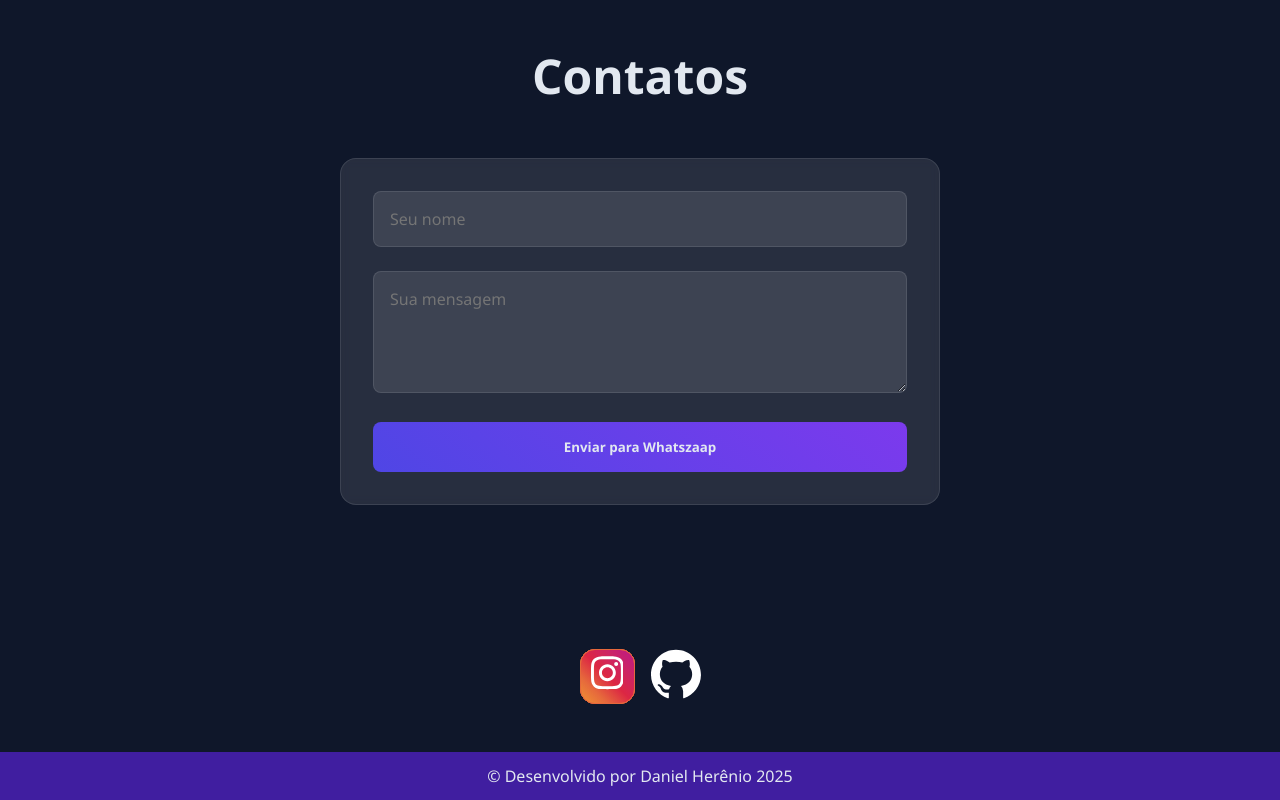
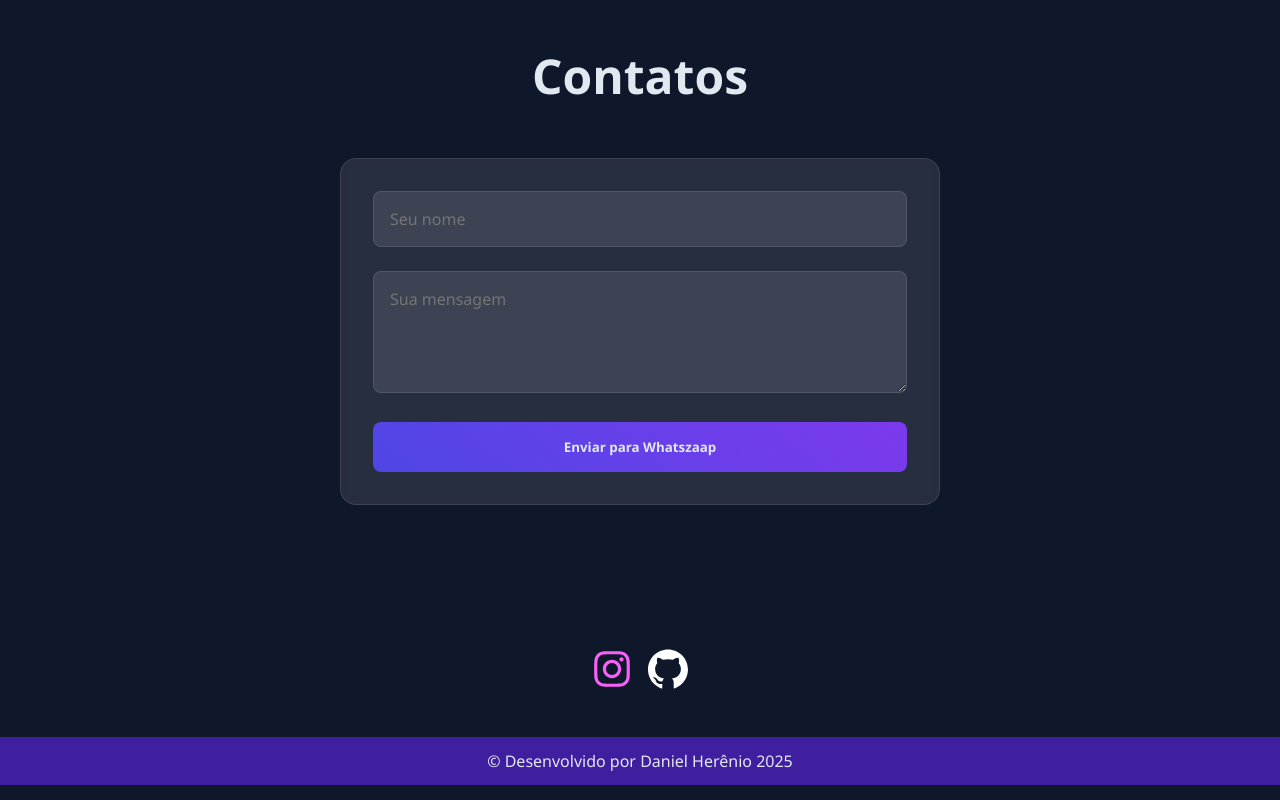
Before and after one commit to DanielHHEe/MeuPortfolio, a React (Vite) app: page / in a window 1280 px wide. Shown: the part 2881-3681 px from the top of the page. Built offline with nearby package versions, Linux system fonts and the light colour scheme.

Commit message:
Atualização no App.jsx e index.css

```diff
--- a/src/App.jsx
+++ b/src/App.jsx
@@ -7,12 +7,13 @@ import tarefas from './assets/tarefas.jpeg';
 import './index.css';
 import react from './assets/react.png';
 import { GithubOutlined } from '@ant-design/icons';
+import { InstagramOutlined  } from '@ant-design/icons';
 
 
 function enviarMensagem(event, nomeRef, mensagemRef) {
-  event.preventDefault(); // Evita o envio tradicional do formulário
+  event.preventDefault();
 
-  // Acessando os valores usando as refs
+
   const nome = nomeRef.current.value;
   const mensagem = mensagemRef.current.value;
   const telefone = '5599991999125';
@@ -23,7 +24,7 @@ function enviarMensagem(event, nomeRef, mensagemRef) {
 }
 
 function portFolio() {
-  // Criando refs para os campos de nome e mensagem
+
   const nomeRef = useRef(null);
   const mensagemRef = useRef(null);
 
@@ -120,52 +121,11 @@ function portFolio() {
       </section>
 
       <section className='rodape'>
-        <div className='rodape-tolltip'>
 
-          <div class="tooltip-container">
-            <div class="tooltip">
-              <div class="profile">
-                <div class="user">
-                  <div class="img">
-                    <img className='eu-png' src={eu} alt="" />
-                  </div>
-                  <div class="details">
-                    <div class="name">Usúario</div>
-                    <div class="username">@daniel_herenio</div>
-                  </div>
-                </div>
-                <div class="about">+359 seguidores</div>
-              </div>
-            </div>
-            <div class="text">
-              <a class="icon" href="#">
-                <div class="layer">
-                  <span></span>
-                  <span></span>
-                  <span></span>
-                  <span></span>
-                  <span class="instagramSVG">
-                    <a href="https://www.instagram.com/daniel_herenio?igsh=MW0xMXVid2syeDI4Mg==">
-                      <svg
-                        fill="white"
-                        class="svgIcon"
-                        viewBox="0 0 448 512"
-                        height="1.5em"
-                        xmlns="http://www.w3.org/2000/svg"
-                      >
-                        <path
-                          d="M224.1 141c-63.6 0-114.9 51.3-114.9 114.9s51.3 114.9 114.9 114.9S339 319.5 339 255.9 287.7 141 224.1 141zm0 189.6c-41.1 0-74.7-33.5-74.7-74.7s33.5-74.7 74.7-74.7 74.7 33.5 74.7 74.7-33.6 74.7-74.7 74.7zm146.4-194.3c0 14.9-12 26.8-26.8 26.8-14.9 0-26.8-12-26.8-26.8s12-26.8 26.8-26.8 26.8 12 26.8 26.8zm76.1 27.2c-1.7-35.9-9.9-67.7-36.2-93.9-26.2-26.2-58-34.4-93.9-36.2-37-2.1-147.9-2.1-184.9 0-35.8 1.7-67.6 9.9-93.9 36.1s-34.4 58-36.2 93.9c-2.1 37-2.1 147.9 0 184.9 1.7 35.9 9.9 67.7 36.2 93.9s58 34.4 93.9 36.2c37 2.1 147.9 2.1 184.9 0 35.9-1.7 67.7-9.9 93.9-36.2 26.2-26.2 34.4-58 36.2-93.9 2.1-37 2.1-147.8 0-184.8zM398.8 388c-7.8 19.6-22.9 34.7-42.6 42.6-29.5 11.7-99.5 9-132.1 9s-102.7 2.6-132.1-9c-19.6-7.8-34.7-22.9-42.6-42.6-11.7-29.5-9-99.5-9-132.1s-2.6-102.7 9-132.1c7.8-19.6 22.9-34.7 42.6-42.6 29.5-11.7 99.5-9 132.1-9s102.7-2.6 132.1 9c19.6 7.8 34.7 22.9 42.6 42.6 11.7 29.5 9 99.5 9 132.1s2.7 102.7-9 132.1z"
-                        ></path>
-                      </svg>
-                    </a>
 
-                  </span>
-                </div>
-                <div class="text">Instagram</div>
-              </a>
-            </div>
-          </div>
-        </div>
+          <a href="https://www.instagram.com/daniel_herenio/">
+            <InstagramOutlined className='insta' />
+          </a>
 
         <a href="https://github.com/DanielHHEe">
           <GithubOutlined className='git' />
--- a/src/index.css
+++ b/src/index.css
@@ -128,9 +128,9 @@ body {
   padding: 6rem 2rem;
   display: flex;
   flex-direction: column;
-  /* Adiciona o layout em coluna */
+
   align-items: center;
-  /* Centraliza o conteúdo */
+
   text-align: center;
 
 }
@@ -226,11 +226,11 @@ body {
 
 .habilidades h1 {
   margin-bottom: 4rem;
-  /* Cria um espaçamento abaixo do título */
+
   font-size: 2.5rem;
-  /* Ajusta o tamanho da fonte, se necessário */
+
   color: var(--claro);
-  /* Muda a cor do título */
+
 }
 
 
@@ -436,156 +436,8 @@ body {
   }
 }
 
-/* From Uiverse.io by vinodjangid07 */
-.tooltip-container {
-  position: relative;
-  cursor: pointer;
-  transition: all 0.2s;
-  font-size: 17px;
-  border-radius: 10px;
-}
 
-.tooltip {
-  position: absolute;
-  top: 0;
-  left: 50%;
-  transform: translateX(-50%);
-  padding: 10px;
-  opacity: 0;
-  pointer-events: none;
-  transition: all 0.3s;
-  border-radius: 15px;
-  box-shadow: inset 5px 5px 5px rgba(0, 0, 0, 0.2),
-    inset -5px -5px 15px rgba(255, 255, 255, 0.1),
-    5px 5px 15px rgba(0, 0, 0, 0.3), -5px -5px 15px rgba(255, 255, 255, 0.1);
-}
 
-.profile {
-  background: #2a2b2f;
-  border-radius: 10px 15px;
-  padding: 10px;
-  border: 1px solid #52382f;
-}
-
-.tooltip-container:hover .tooltip {
-  top: -150px;
-  opacity: 1;
-  visibility: visible;
-  pointer-events: auto;
-}
-
-.icon {
-  text-decoration: none;
-  color: #fff;
-  display: block;
-  position: relative;
-}
-
-.layer {
-  width: 55px;
-  height: 55px;
-  transition: transform 0.3s;
-}
-
-.icon:hover .layer {
-  transform: rotate(-35deg) skew(20deg);
-}
-
-.layer span {
-  position: absolute;
-  top: 0;
-  left: 0;
-  height: 100%;
-  width: 100%;
-  border: 1px solid #fff;
-  border-radius: 15px;
-  transition: all 0.3s;
-}
-
-.layer span,
-.text {
-  color: #e6683c;
-  border-color: #e6683c;
-}
-
-.icon:hover.layer span {
-  box-shadow: -1px 1px 3px #e6683c;
-}
-
-.icon .text {
-  position: absolute;
-  left: 50%;
-  bottom: -5px;
-  opacity: 0;
-  font-weight: 500;
-  transform: translateX(-50%);
-  transition: bottom 0.3s ease, opacity 0.3s ease;
-}
-
-.icon:hover .text {
-  bottom: -35px;
-  opacity: 1;
-}
-
-.icon:hover .layer span:nth-child(1) {
-  opacity: 0.2;
-}
-
-.icon:hover .layer span:nth-child(2) {
-  opacity: 0.4;
-  transform: translate(5px, -5px);
-}
-
-.icon:hover .layer span:nth-child(3) {
-  opacity: 0.6;
-  transform: translate(10px, -10px);
-}
-
-.icon:hover .layer span:nth-child(4) {
-  opacity: 0.8;
-  transform: translate(15px, -15px);
-}
-
-.icon:hover .layer span:nth-child(5) {
-  opacity: 1;
-  transform: translate(20px, -20px);
-}
-
-.instagramSVG {
-  font-size: 25px;
-  display: flex;
-  align-items: center;
-  justify-content: center;
-  background: -webkit-linear-gradient(45deg,
-      #f09433 0%,
-      #e6683c 25%,
-      #dc2743 50%,
-      #cc2366 75%,
-      #bc1888 100%);
-  background: linear-gradient(45deg,
-      #f09433 0%,
-      #e6683c 25%,
-      #dc2743 50%,
-      #cc2366 75%,
-      #bc1888 100%);
-  filter: progid:DXImageTransform.Microsoft.gradient(startColorstr='#f09433', endColorstr='#bc1888', GradientType=1);
-}
-
-.user {
-  display: flex;
-  gap: 10px;
-}
-
-.img {
-  width: 50px;
-  height: 50px;
-  font-size: 25px;
-  font-weight: 700;
-  display: flex;
-  align-items: center;
-  justify-content: center;
-
-}
 
 .name {
   font-size: 17px;
@@ -605,10 +457,6 @@ body {
   color: #fff;
 }
 
-.about {
-  color: #ccc;
-  padding-top: 5px;
-}
 
 .rodape{
   padding: 3rem;
@@ -632,13 +480,14 @@ body {
   align-items: center;
 }
 
-.rodape-tolltip{
-  display: flex;
-  justify-content: center;
-  align-items: center;
 
-}
+
 .git{
-  font-size: 50px;
+  font-size: 40px;
   color: white;
 }
+.insta{
+  font-size: 40px;
+  color: white;
+  color: rgb(247, 97, 247);
+}
```
